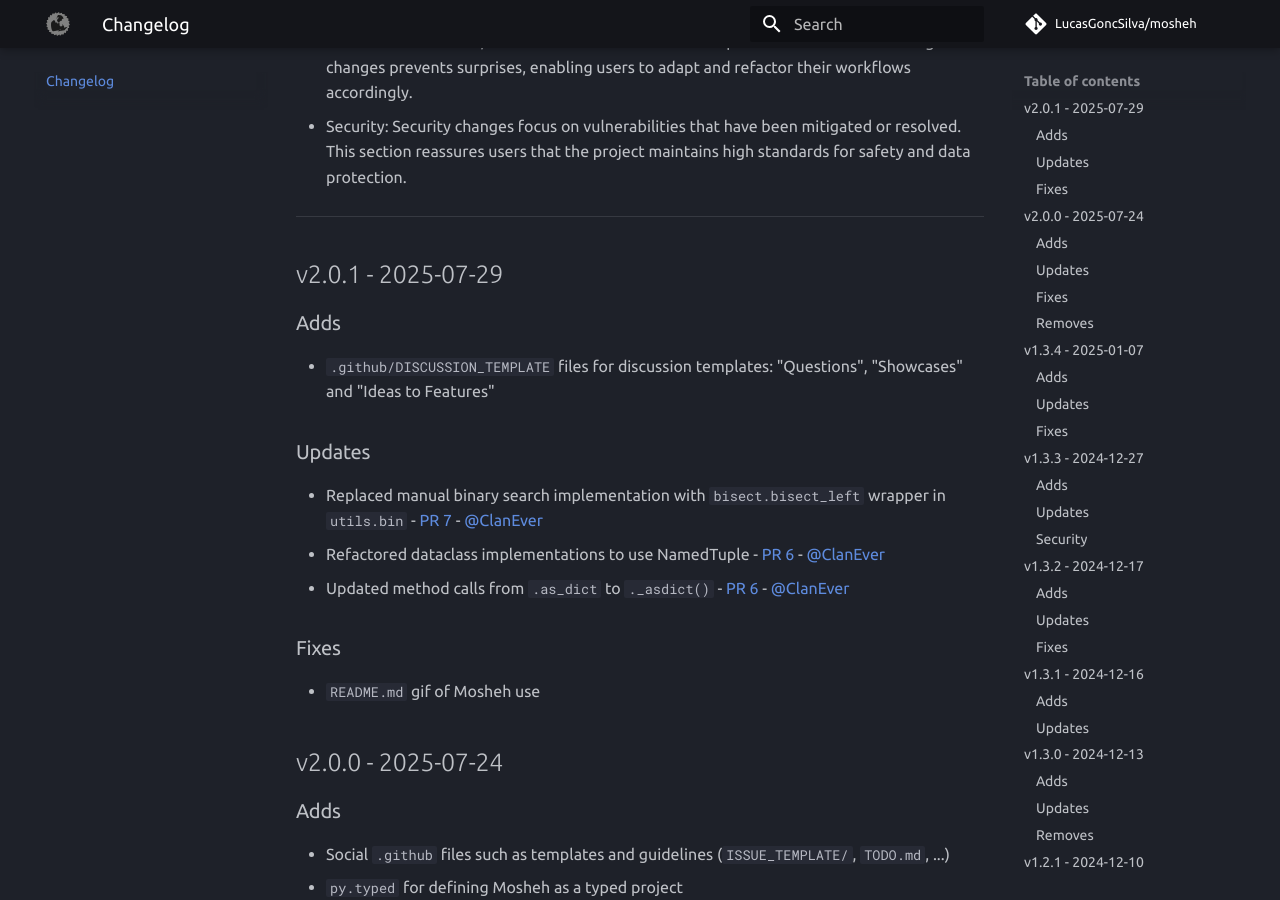
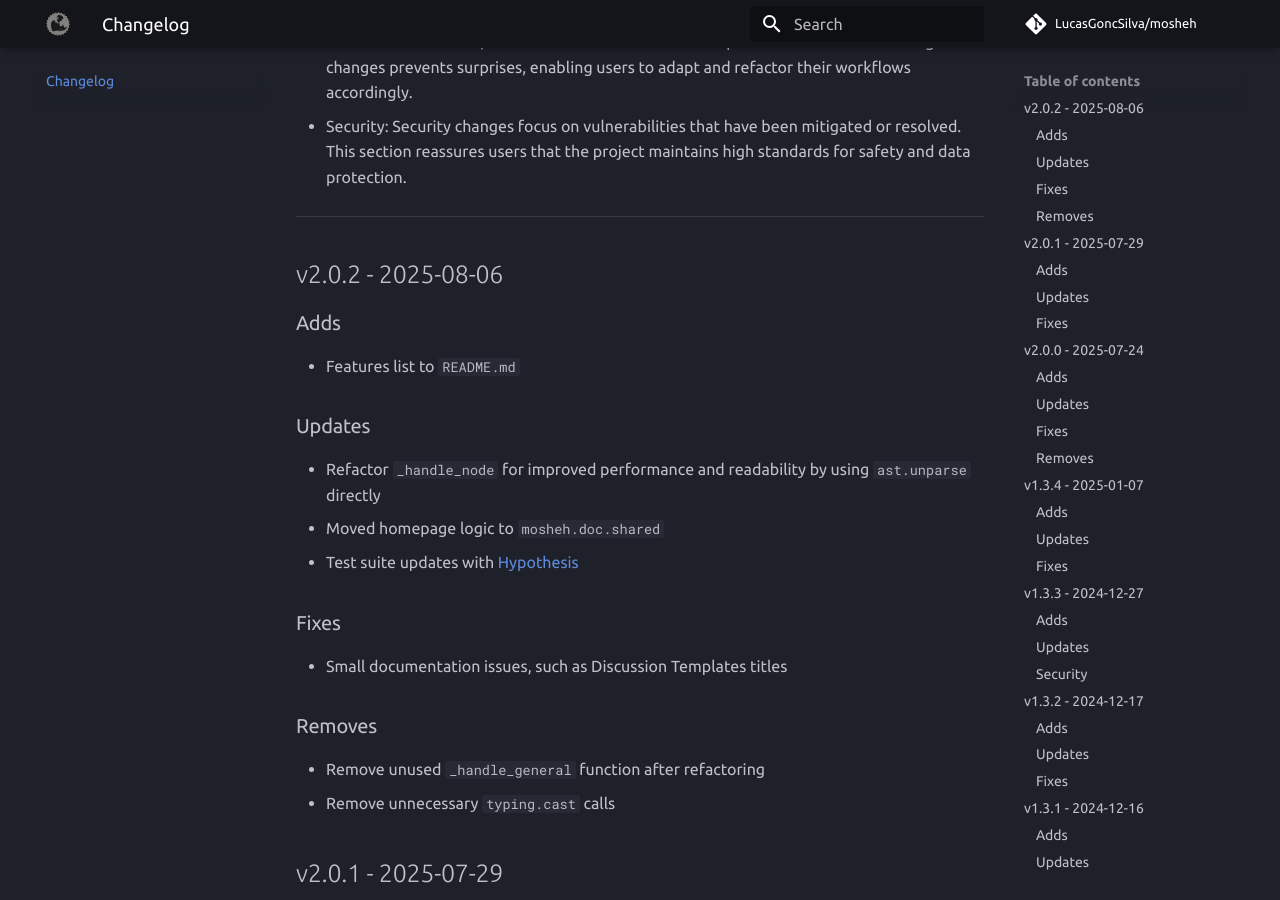
Before and after one commit to LucasGoncSilva/mosheh, an MkDocs documentation site: the page built from documentation/docs/changelog.md, in a window 1280 px wide and 900 px high, scrolled down 808 px. Built offline with MkDocs 1.6.1 and Material for MkDocs 9.7.7, drawn with Linux system fonts in a browser that asks for light colours; comment, search, counter and statistics services are not loaded.

Commit message:
deploy: v2.0.2

```diff
--- a/documentation/docs/changelog.md
+++ b/documentation/docs/changelog.md
@@ -39,6 +39,27 @@
 - Item
 
 -->
+
+## v2.0.2 - 2025-08-06
+
+### Adds
+
+- Features list to `README.md`
+
+### Updates
+
+- Refactor `_handle_node` for improved performance and readability by using `ast.unparse` directly
+- Moved homepage logic to `mosheh.doc.shared`
+- Test suite updates with [Hypothesis](https://hypothesis.readthedocs.io/en/latest/)
+
+### Fixes
+
+- Small documentation issues, such as Discussion Templates titles
+
+### Removes
+
+- Remove unused `_handle_general` function after refactoring
+- Remove unnecessary `typing.cast` calls
 
 ## v2.0.1 - 2025-07-29
 
--- a/pyproject.toml
+++ b/pyproject.toml
@@ -13,7 +13,7 @@
     "automation",
     "generation",
 ]
-version = "2.0.1"
+version = "2.0.2"
 requires-python = ">=3.12"
 dependencies = [
     "mkdocs>=1.6.1",
```
Also changed, not shown: .github/CHANGELOG.md, 1 other file.
